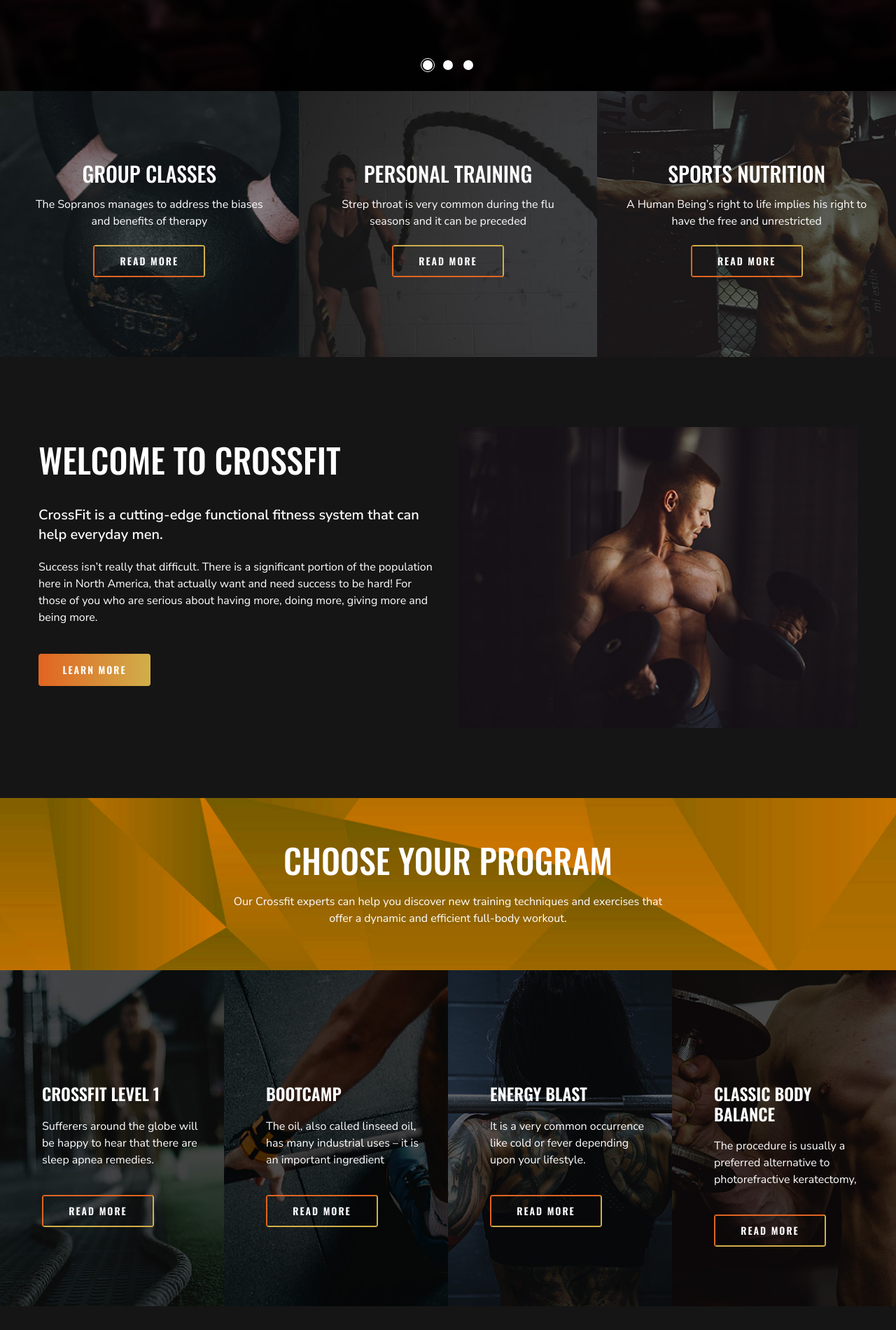
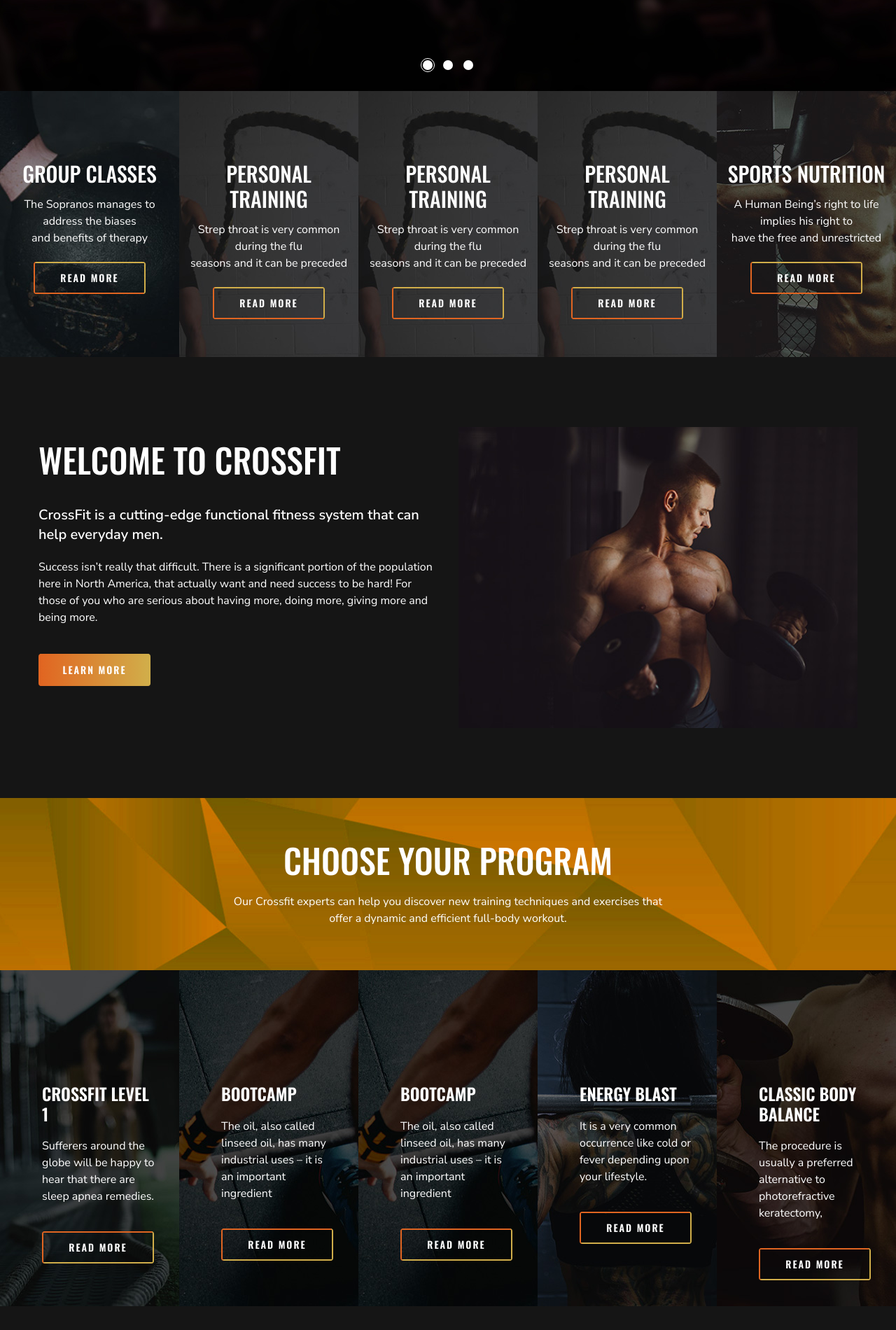
Before and after one commit to github-anis-snoussi/Aeroday2020Website, a plain HTML site: page index.html in a window 1280 px wide. Shown: the part 820-2720 px from the top of the page at 70% size. Drawn offline with nearby package versions, Linux system fonts and the light colour scheme.

Commit message:
added rows

```diff
--- a/index.html
+++ b/index.html
@@ -132,21 +132,35 @@
     <section class="feature-section">
         <div class="container-fluid">
             <div class="row">
-                <div class="col-md-4">
+                <div class="col">
                     <div class="feature-item set-bg" data-setbg="img/feature/feature-1.jpg">
                         <h3>GROUP CLASSES</h3>
                         <p>The Sopranos manages to address the biases<br /> and benefits of therapy</p>
                         <a href="#" class="primary-btn f-btn">Read More</a>
                     </div>
                 </div>
-                <div class="col-md-4">
+                <div class="col">
                     <div class="feature-item set-bg" data-setbg="img/feature/feature-2.jpg">
                         <h3>PERSONAL TRAINING</h3>
                         <p>Strep throat is very common during the flu<br /> seasons and it can be preceded</p>
                         <a href="#" class="primary-btn f-btn">Read More</a>
                     </div>
                 </div>
-                <div class="col-md-4">
+                <div class="col">
+                    <div class="feature-item set-bg" data-setbg="img/feature/feature-2.jpg">
+                        <h3>PERSONAL TRAINING</h3>
+                        <p>Strep throat is very common during the flu<br /> seasons and it can be preceded</p>
+                        <a href="#" class="primary-btn f-btn">Read More</a>
+                    </div>
+                </div>
+                <div class="col">
+                    <div class="feature-item set-bg" data-setbg="img/feature/feature-2.jpg">
+                        <h3>PERSONAL TRAINING</h3>
+                        <p>Strep throat is very common during the flu<br /> seasons and it can be preceded</p>
+                        <a href="#" class="primary-btn f-btn">Read More</a>
+                    </div>
+                </div>
+                <div class="col">
                     <div class="feature-item set-bg" data-setbg="img/feature/feature-3.jpg">
                         <h3>Sports Nutrition</h3>
                         <p>A Human Being’s right to life implies his right to<br /> have the free and unrestricted</p>
@@ -199,14 +213,14 @@
         </div>
         <div class="container-fluid">
             <div class="row">
-                <div class="col-lg-3 col-sm-6">
+                <div class="col">
                     <div class="classes-item set-bg" data-setbg="img/classes/class-1.jpg">
                         <h4>Crossfit Level 1</h4>
                         <p>Sufferers around the globe will be happy to hear that there are sleep apnea remedies.</p>
                         <a href="#" class="primary-btn class-btn">Read More</a>
                     </div>
                 </div>
-                <div class="col-lg-3 col-sm-6">
+                <div class="col">
                     <div class="classes-item set-bg" data-setbg="img/classes/class-2.jpg">
                         <h4>BootCamp</h4>
                         <p>The oil, also called linseed oil, has many industrial uses – it is an important ingredient
@@ -214,14 +228,22 @@
                         <a href="#" class="primary-btn class-btn">Read More</a>
                     </div>
                 </div>
-                <div class="col-lg-3 col-sm-6">
+                <div class="col">
+                    <div class="classes-item set-bg" data-setbg="img/classes/class-2.jpg">
+                        <h4>BootCamp</h4>
+                        <p>The oil, also called linseed oil, has many industrial uses – it is an important ingredient
+                        </p>
+                        <a href="#" class="primary-btn class-btn">Read More</a>
+                    </div>
+                </div>
+                <div class="col">
                     <div class="classes-item set-bg" data-setbg="img/classes/class-3.jpg">
                         <h4>Energy Blast</h4>
                         <p>It is a very common occurrence like cold or fever depending upon your lifestyle. </p>
                         <a href="#" class="primary-btn class-btn">Read More</a>
                     </div>
                 </div>
-                <div class="col-lg-3 col-sm-6">
+                <div class="col">
                     <div class="classes-item set-bg" data-setbg="img/classes/class-4.jpg">
                         <h4>CLASSIC BODY BALANCE</h4>
                         <p>The procedure is usually a preferred alternative to photorefractive keratectomy,</p>
```
